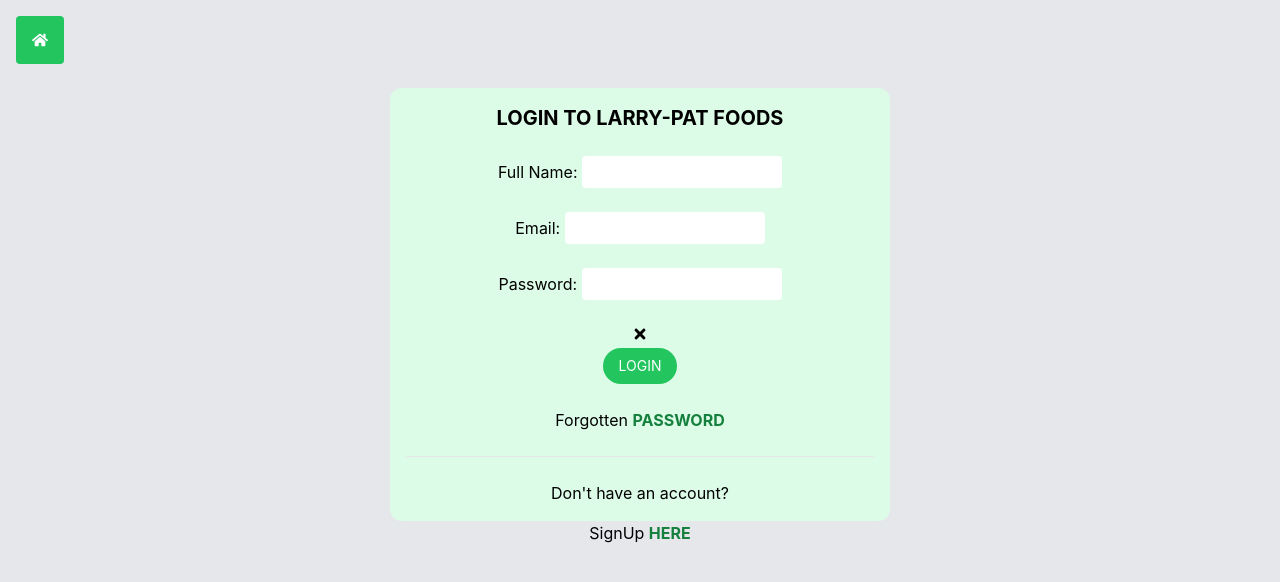
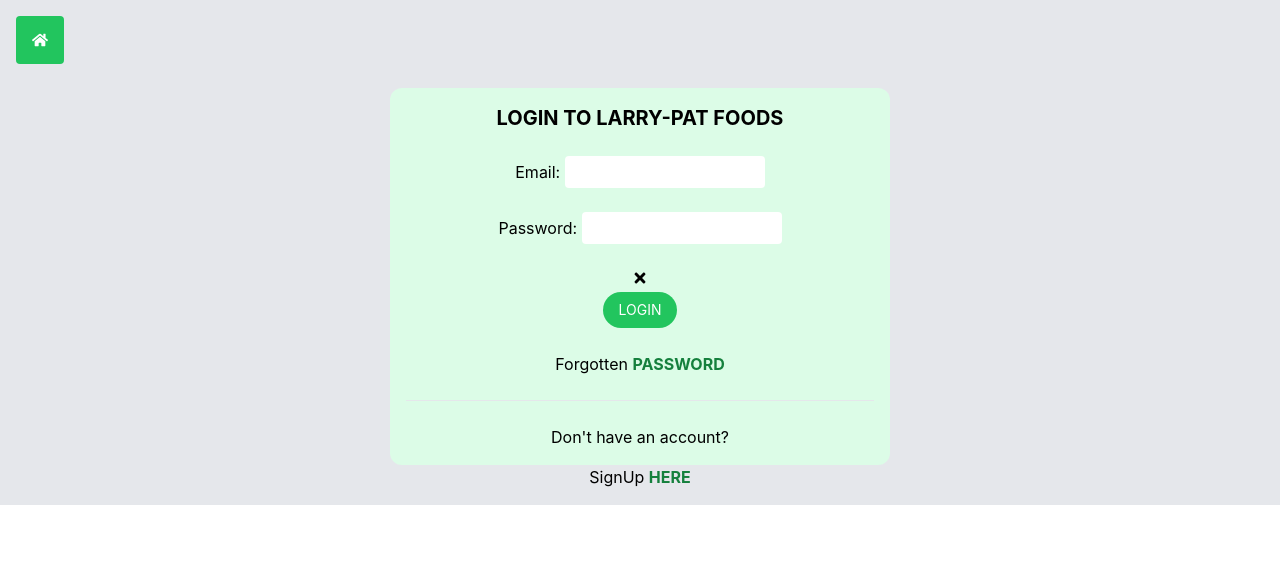
Before and after one commit to Emmy-Akintz/larry-pat-foods, a React (Create React App) app in the folder client/: page /login in a window 1280 px wide. Shown: the top 582 px of the page. Built offline with nearby package versions, Linux system fonts and the light colour scheme.

Commit message:
Login and sign up
Login and sign up successfully functioning!!!

```diff
--- a/client/src/pages/loginpage.jsx
+++ b/client/src/pages/loginpage.jsx
@@ -1,17 +1,29 @@
-import React, {
-    // useState
-} from 'react'
+import React, { useState } from 'react'
 import { IconContext } from 'react-icons'
 import { FaHome, FaTimes } from 'react-icons/fa'
-import { Link } from 'react-router-dom'
+import { Link, useNavigate } from 'react-router-dom'
 import '../App.css'
-
-// import axios from 'axios'
+import axios from 'axios'
 
 function Loginpage() {
+    const [email, setEmail] = useState()
+    const [password, setPassword] = useState()
+    const navigate = useNavigate()
+
+    const handleSubmit = (e) => {
+        e.preventDefault()
+        axios.post("http://localhost:2500/login", { email, password })
+            .then(result => {
+                console.log(result)
+                if (result.data === "Success!") {
+                    navigate('/')
+                }
+            })
+            .catch(err => console.log(err))
+    }
 
     return (
-        <div className='logsign p-4 bg-gray-200 h-[100vh]'>
+        <div className='logsign p-4 bg-gray-200 h-auto'>
             <Link to='/'>
                 <div className="p-4 bg-green-500 hover:bg-green-300 w-12 rounded">
                     <IconContext.Provider value={{ color: 'white' }}>
@@ -20,22 +32,17 @@
                 </div>
             </Link>
             <br />
-            <form action="/" className='rounded-xl w-[250px] md:w-[400px] lg:w-[500px] m-auto p-4 bg-green-100'>
+            <form action="/" className='rounded-xl w-[250px] md:w-[400px] lg:w-[500px] m-auto p-4 bg-green-100' onSubmit={handleSubmit}>
                 <h1 className='font-bold text-xl'>LOGIN TO LARRY-PAT FOODS</h1>
-                <br />
-                <label htmlFor="fullName">Full Name: </label>
-                <br className="block md:hidden lg:hidden" />
-                <input type="text" id='' className='rounded border-gray-700 px-2 py-1 w-[200px] md:w-[200px] lg:w-[200px]' placeholder='' required />
-                <br />
                 <br />
                 <label htmlFor="email">Email: </label>
                 <br className="block md:hidden lg:hidden" />
-                <input type="email" id='' className='rounded border-gray-700 px-2 py-1 w-[200px] md:w-[200px] lg:w-[200px]' placeholder='' required />
+                <input type="email" id='email' className='rounded border-gray-700 px-2 py-1 w-[200px] md:w-[200px] lg:w-[200px]' placeholder='' name='email' onChange={(e) => setEmail(e.target.value)} required />
                 <br />
                 <br />
                 <label htmlFor="password">Password: </label>
                 <br className="block md:hidden lg:hidden" />
-                <input type="password" id='' className='rounded border-gray-700 px-2 py-1 w-[200px] md:w-[200px] lg:w-[200px]' placeholder='' required />
+                <input type="password" id='password' className='rounded border-gray-700 px-2 py-1 w-[200px] md:w-[200px] lg:w-[200px]' placeholder='' name='password' onChange={(e) => setPassword(e.target.value)} required />
                 <br />
                 <br />
                 <button type="reset" title='Clear form'><FaTimes /></button>
--- a/client/src/pages/parentpage.jsx
+++ b/client/src/pages/parentpage.jsx
@@ -8,7 +8,7 @@
 import { FaArrowAltCircleUp } from 'react-icons/fa'
 import '../App.css'
 
-function parentpage() {
+function Parentpage() {
   return (
     <>
     <div className="h-auto">
@@ -26,4 +26,4 @@
   )
 }
 
-export default parentpage
+export default Parentpage
--- a/client/src/pages/signuppage.jsx
+++ b/client/src/pages/signuppage.jsx
@@ -1,7 +1,7 @@
 import React, { useState } from 'react'
 import { IconContext } from 'react-icons'
 import { FaHome, FaTimes } from 'react-icons/fa'
-import { Link } from 'react-router-dom'
+import { Link, useNavigate } from 'react-router-dom'
 import '../App.css'
 import axios from 'axios'
 
@@ -9,11 +9,14 @@
     const [name, setName] = useState()
     const [email, setEmail] = useState()
     const [password, setPassword] = useState()
+    const navigate = useNavigate()
 
     const handleSubmit = (e) => {
         e.preventDefault()
-        axios.post('http://localhost/3001/users', {name, email, password})
-        .then(result => console.log(result))
+        axios.post("http://localhost:2500/signup", {name, email, password})
+        .then(result => {console.log(result)
+        navigate('/login')
+        })
         .catch(err => console.log(err))
     }
 
@@ -31,17 +34,17 @@
                 <br />
                 <label htmlFor="fullName">Full Name: </label>
                 <br className="block md:hidden lg:hidden" />
-                <input type="text" id='' className='rounded border-gray-700 px-2 py-1 w-[200px] md:w-[200px] lg:w-[200px]' placeholder='' name='name' onChange={(e) => setName(e.target.value)} required />
+                <input type="text" id='name' className='rounded border-gray-700 px-2 py-1 w-[200px] md:w-[200px] lg:w-[200px]' placeholder='' name='name' onChange={(e) => setName(e.target.value)} required />
                 <br />
                 <br />
                 <label htmlFor="email">Email: </label>
                 <br className="block md:hidden lg:hidden" />
-                <input type="email" id='' className='rounded border-gray-700 px-2 py-1 w-[200px] md:w-[200px] lg:w-[200px]' placeholder='' name='email' onChange={(e) => setEmail(e.target.value)} required />
+                <input type="email" id='email' className='rounded border-gray-700 px-2 py-1 w-[200px] md:w-[200px] lg:w-[200px]' placeholder='' name='email' onChange={(e) => setEmail(e.target.value)} required />
                 <br />
                 <br />
                 <label htmlFor="password">Password: </label>
                 <br className="block md:hidden lg:hidden" />
-                <input type="password" id='' className='rounded border-gray-700 px-2 py-1 w-[200px] md:w-[200px] lg:w-[200px]' placeholder='' name='password' onChange={(e) => setPassword(e.target.value)} required />
+                <input type="password" id='password' className='rounded border-gray-700 px-2 py-1 w-[200px] md:w-[200px] lg:w-[200px]' placeholder='' name='password' onChange={(e) => setPassword(e.target.value)} required />
                 <br />
                 <br />
                 <button type="reset" title='Clear form'><FaTimes /></button>
```
Also changed, not shown: 1 other file (tests, documents, lock files or other folders).
